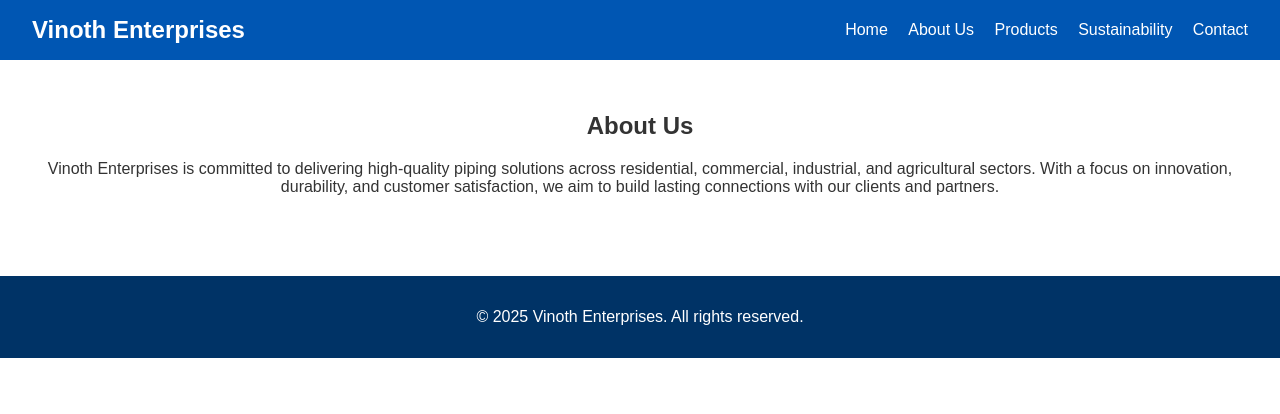
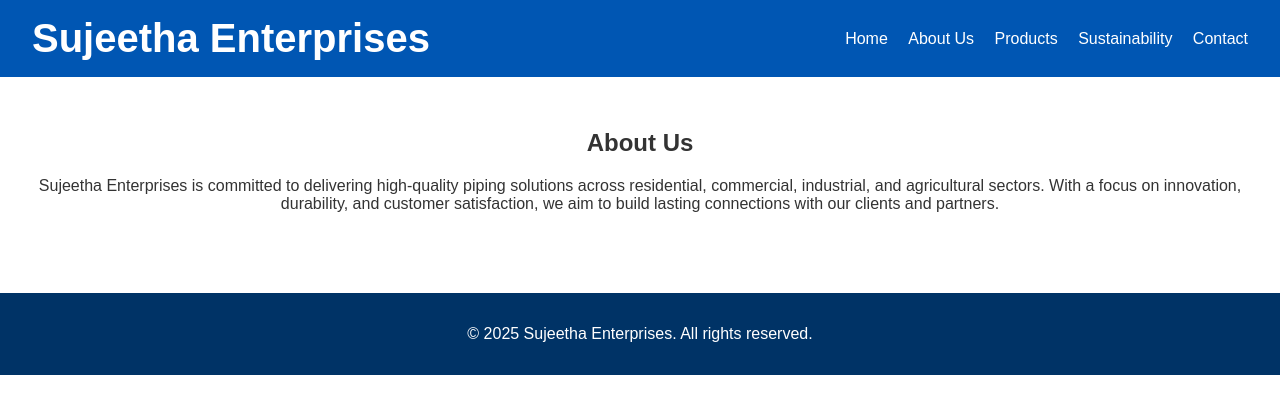
Before and after one commit to specvin/vinothenterprises, a plain HTML site: page about.html in a window 1280 px wide. Drawn offline with Linux system fonts and the light colour scheme.

Commit message:
Add files via upload

```diff
--- a/about.html
+++ b/about.html
@@ -3,12 +3,12 @@
 <head>
     <meta charset="UTF-8">
     <meta name="viewport" content="width=device-width, initial-scale=1.0">
-    <title>About Us - Vinoth Enterprises</title>
+    <title>About Us - Sujeetha Enterprises</title>
     <link rel="stylesheet" href="style.css">
 </head>
 <body>
     <header>
-        <div class="logo">Vinoth Enterprises</div>
+        <div class="logo">Sujeetha Enterprises</div>
         <nav>
             <a href="index.html">Home</a>
             <a href="about.html">About Us</a>
@@ -20,11 +20,11 @@
 
     <section class="content">
         <h1>About Us</h1>
-        <p>Vinoth Enterprises is committed to delivering high-quality piping solutions across residential, commercial, industrial, and agricultural sectors. With a focus on innovation, durability, and customer satisfaction, we aim to build lasting connections with our clients and partners.</p>
+        <p>Sujeetha Enterprises is committed to delivering high-quality piping solutions across residential, commercial, industrial, and agricultural sectors. With a focus on innovation, durability, and customer satisfaction, we aim to build lasting connections with our clients and partners.</p>
     </section>
 
     <footer>
-        <p>&copy; 2025 Vinoth Enterprises. All rights reserved.</p>
+        <p>&copy; 2025 Sujeetha Enterprises. All rights reserved.</p>
     </footer>
 </body>
 </html>
--- a/style.css
+++ b/style.css
@@ -16,7 +16,7 @@
 }
 
 header .logo {
-    font-size: 1.5rem;
+    font-size: 2.5rem;
     font-weight: bold;
 }
 
```
Also changed, not shown: contact.html (+4 -4 lines), index.html (+3 -3 lines), products.html (+3 -3 lines), sustainability.html (+4 -4 lines).
